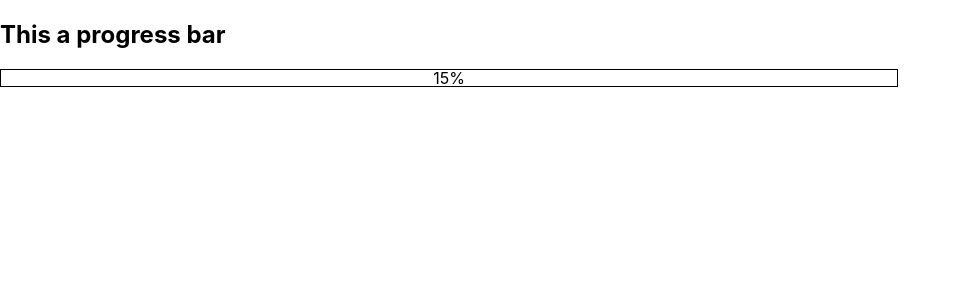
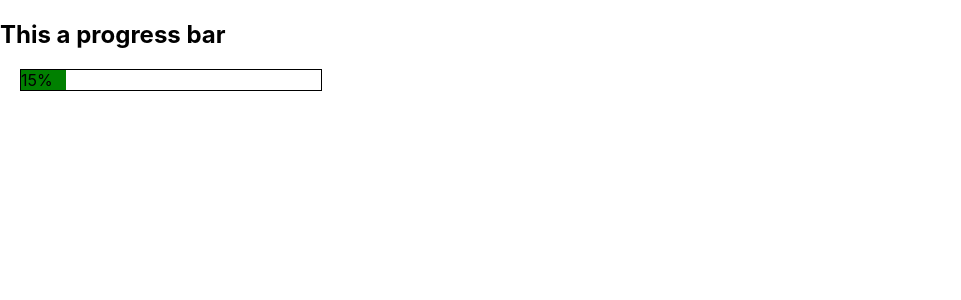
Before and after one commit to PayalSasmal10/progressbar, a React (Create React App) app: page / in a window 1280 px wide. Shown: the top 300 px of the page, without its empty margins (0-961 px from the left). Built offline with nearby package versions, Linux system fonts and the light colour scheme.

Commit message:
progress bar is working

```diff
--- a/src/App.css
+++ b/src/App.css
@@ -1,12 +1,7 @@
 .outer-container{
-  display: flex;
-  align-items: center;
-  justify-content: center;
-  width: 70vw;
-  height: 2vh;
+  width: 300px;
+  height: 20px;
   border: 1px solid black;
+  margin: 20px;
+  overflow: hidden;
 }
-
-.inner-conatiner{
-
-}
--- a/src/App.js
+++ b/src/App.js
@@ -11,6 +11,12 @@ function App() {
     return () => clearInterval(timerId);
   },[]);
 
+  const sty = {
+    width: initBar + "%",
+    height: "100%",
+    backgroundColor: "green"
+  }
+
   return (
     <div className="App">
       <header className="">
@@ -18,8 +24,7 @@ function App() {
       </header>
         <section>
           <div className="outer-container">
-
-           <p>{initBar}%</p>
+           <div style={sty}>{initBar}%</div>
           </div>
         </section>
     </div>
```
